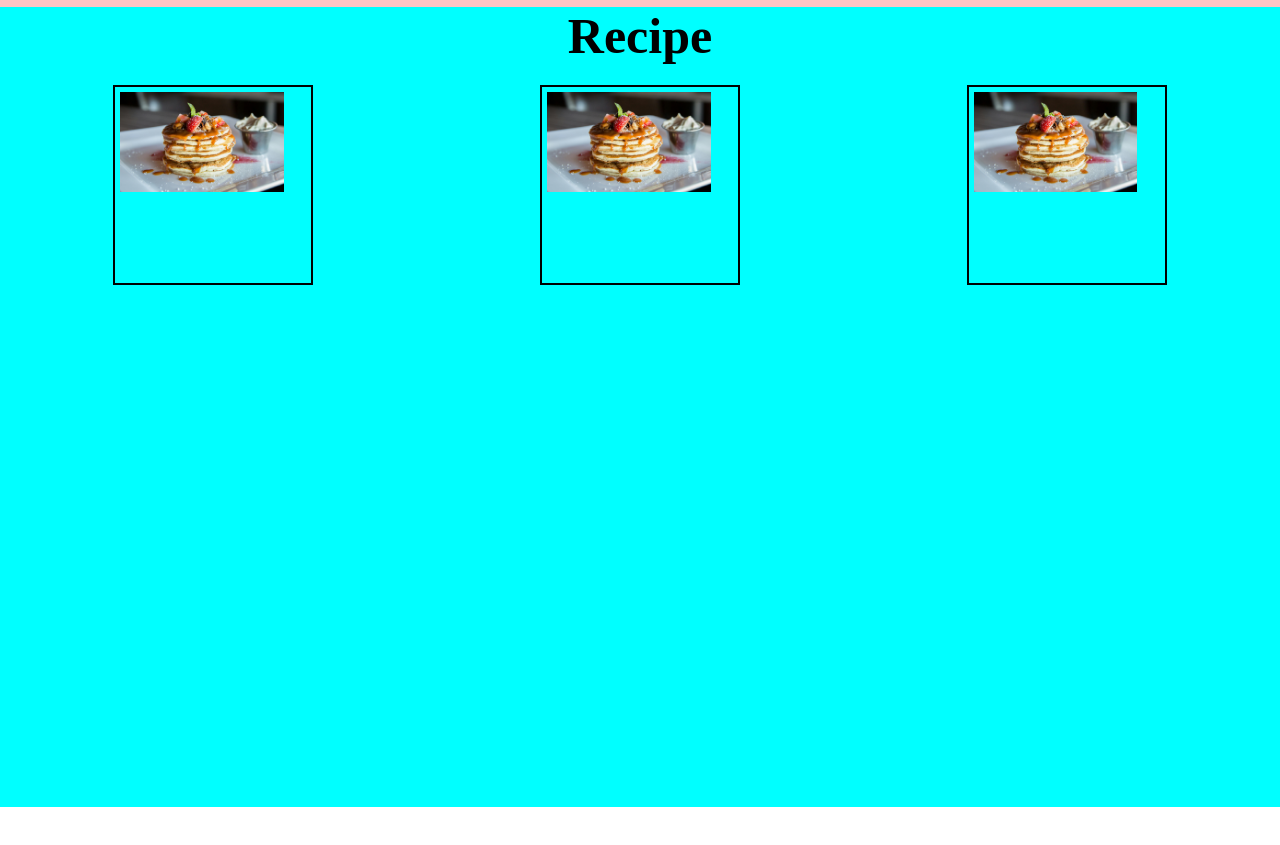
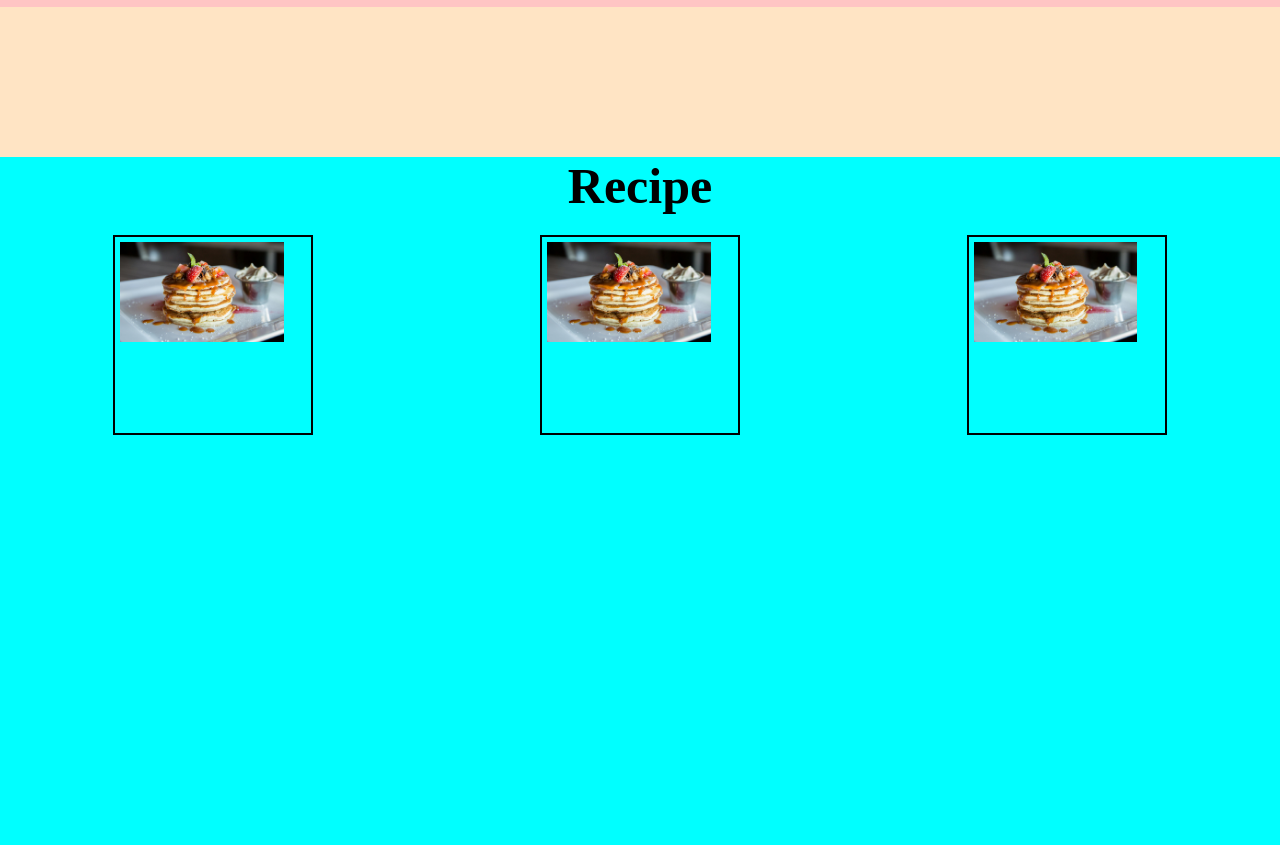
Before and after one commit to Naren456/recipe-recommandation, a plain HTML site: page index.html in a window 1280 px wide. Shown: the part 57-902 px from the top of the page. Before the commit the page ends 864 px from the top, so only its background shows below. Drawn offline with Linux system fonts and the light colour scheme.

Commit message:
change in css

```diff
--- a/style.css
+++ b/style.css
@@ -28,6 +28,8 @@
 }
 .first{
     background-color: bisque;
+    height: 150px;
+    width: auto;
 }
 img {
     height: 100px;
```
